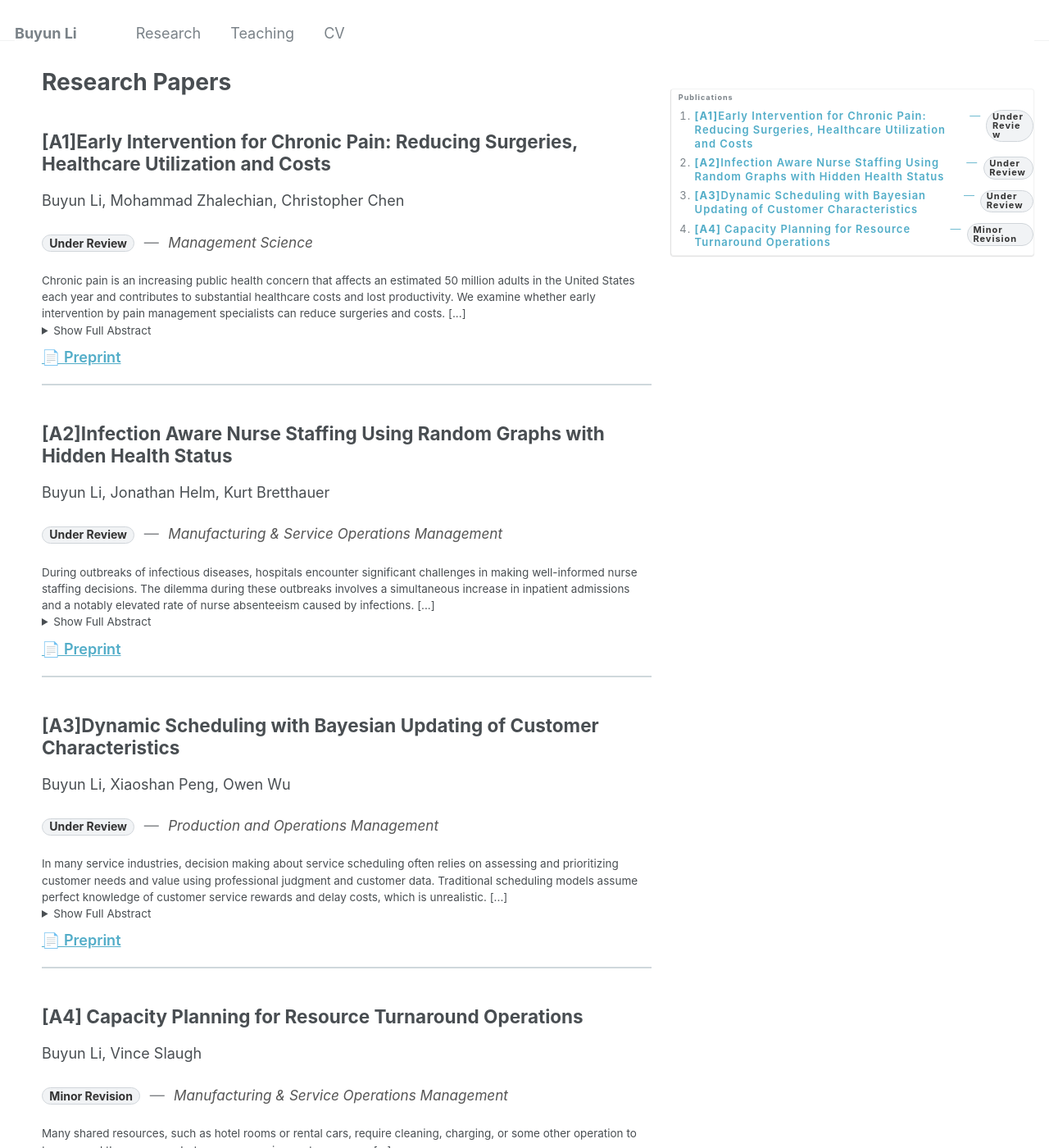
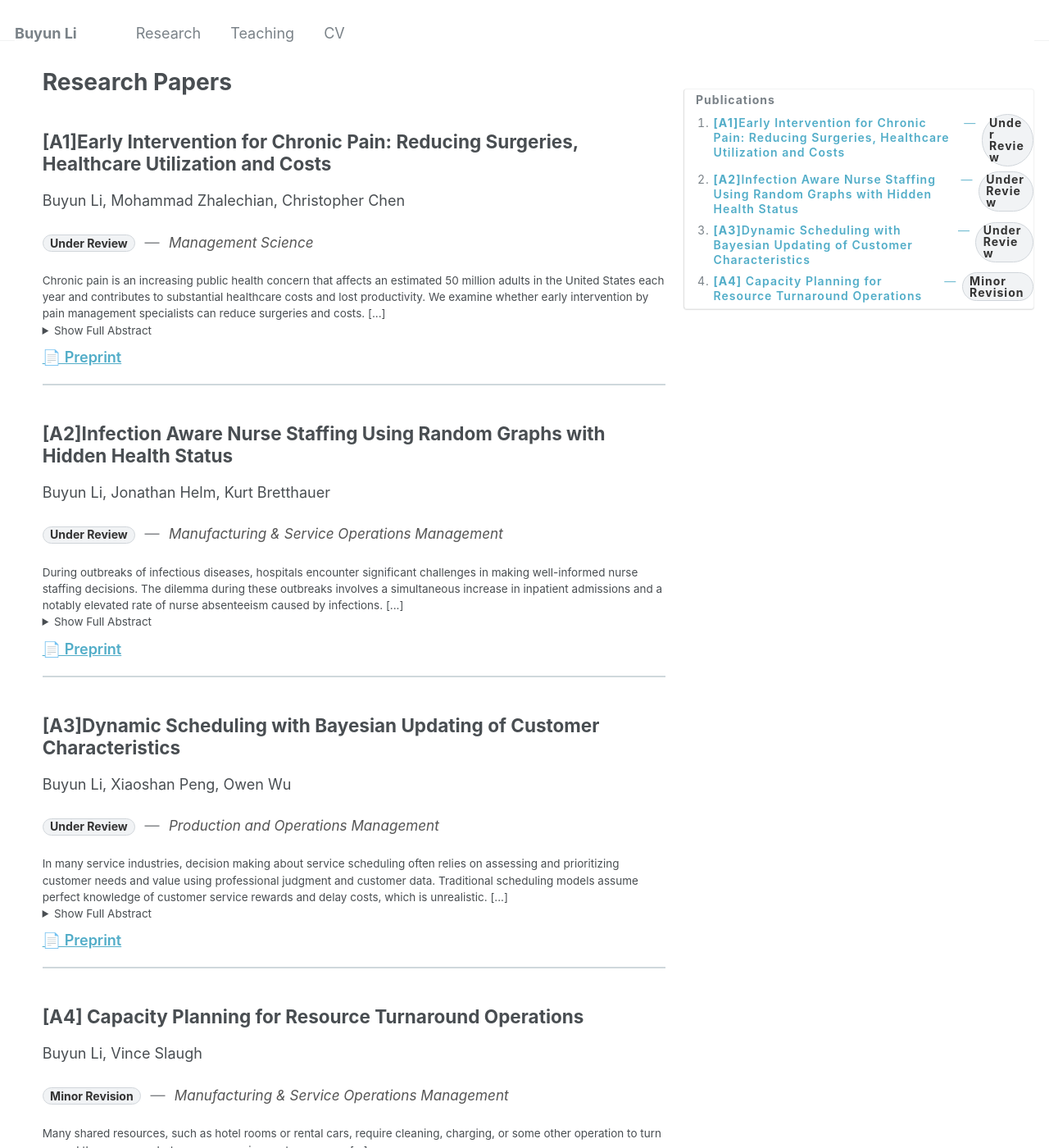
Before and after one commit to BuyunLi/BuyunLi.github.io, a Jekyll site: the page built from _pages/publications.md, in a window 1280 px wide and 1400 px high. Shown: the whole window at 82% size. Built offline with Jekyll 4.4.1, drawn with Linux system fonts in a browser that asks for light colours.

Commit message:
Update _custom.scss

```diff
--- a/_sass/_custom.scss
+++ b/_sass/_custom.scss
@@ -1,95 +1,75 @@
-/* ============================
-   Publications: 2-column layout
-   content (~70%) | TOC (~25%)
-   ============================ */
-
-/* Force a clean 2-col grid on pages using this layout */
+/* ====== Publications: 2-column layout (content | wider TOC) ====== */
 #main.with-toc {
   display: grid !important;
-  grid-template-columns: minmax(0, 7fr) minmax(300px, 4fr); /* ≈ 70% / 25% */
+  grid-template-columns: minmax(0, 6.5fr) minmax(360px, 3.5fr); /* ~65% | ~35% (TOC wider) */
   gap: 1.25rem;
   align-items: start;
   box-sizing: border-box;
 }
 
-/* Hide the left sidebar on this page to truly have 2 columns */
+/* Hide left sidebar on this page to keep it truly 2 columns */
 #main.with-toc > .sidebar { display: none !important; }
 
-/* Neutralize theme floats/widths inside this page */
+/* Neutralize theme floats/widths inside this layout */
 #main.with-toc > .archive,
 #main.with-toc > .toc--right {
   float: none !important;
   width: auto !important;
   max-width: none !important;
   margin: 0 !important;
-  min-width: 0; /* allow shrink in grid */
+  min-width: 0;
 }
 
-/* Place the two columns */
+/* Right column behavior */
 #main.with-toc > .archive { grid-column: 1; }
 #main.with-toc > .toc--right {
   grid-column: 2;
+  justify-self: end;                /* hug the right edge */
   position: sticky;
   top: 6rem;
   max-height: calc(100vh - 6rem);
   overflow: auto;
-  padding-left: 0.5rem;
+  padding-left: 0.75rem;
   border-left: 1px solid #e0e0e0;
-  justify-self: end;         /* hug right edge */
 }
 
-/* Mobile: stack */
-@media (max-width: 980px) {
-  #main.with-toc {
-    grid-template-columns: 1fr;
-    gap: 1rem;
-  }
-  #main.with-toc > .toc--right {
-    border-left: 0;
-    border-top: 1px solid #e0e0e0;
-    padding-top: 1rem;
-    max-height: none;
-    justify-self: stretch;
-  }
-}
+/* ====== TOC typography: smaller, tidy, no ALL-CAPS ====== */
+.toc--right, .toc__title, .toc__list, .toc__list a,
+.toc__title-text, .toc__status, .toc__dash { text-transform: none !important; }
 
-/* ============================
-   TOC: number aligns with title,
-   smaller text, no ALL CAPS
-   ============================ */
-.toc--right, .toc__title, .toc__list, .toc__list a,
-.toc__title-text, .toc__status, .toc__dash {
-  text-transform: none !important;
-}
+/* Set a smaller base for the whole TOC (titles, numbers, links inherit) */
+.toc--right { font-size: 0.78rem; line-height: 1.3; }   /* tweak: 0.76–0.80rem if you like */
 
-.toc__title { font-size: 0.95rem; margin: 0.25rem 0 0.5rem; }
+.toc__title   { font-size: 1.0em; margin: 0.25rem 0 0.5rem; }  /* ≈ 0.78rem */
+.toc__section { font-size: 0.95em; margin: 0.6rem 0 0.25rem; opacity: 0.85; }
 
-/* Keep numeric marker outside, aligned with first line (title) */
+/* Keep numeric marker outside and aligned with the TITLE (not the pill) */
 .toc__list {
   margin: 0;
-  padding-left: 1.1rem;      /* space for 1., 2., … */
+  padding-left: 1.2rem;                 /* space for 1., 2., … */
   list-style: decimal outside;
 }
+.toc__list li { margin: 0 0 0.35rem; }
 
-/* Align title + pill on one baseline so marker aligns to title */
+/* Align title + pill on the same baseline; allow nice wrapping */
 .toc__list a {
   display: inline-flex;
   align-items: baseline;
   gap: 0.35rem;
-  font-size: 0.85rem;
-  line-height: 1.3;
+  font-size: 1em !important;            /* inherit from .toc--right */
+  line-height: 1.28;
   text-decoration: none;
-  overflow-wrap: anywhere;   /* wrap long titles nicely */
+  overflow-wrap: anywhere;               /* break long titles cleanly */
 }
 .toc__list a:hover { text-decoration: underline; }
 
 .toc__title-text { font-weight: 600; }
 .toc__dash       { opacity: 0.8; }
 
-/* Mini status pill in TOC, matching main pill styling */
+/* Mini status pill in TOC (matches main pill, just smaller) */
 .pub__status--mini {
   display: inline-block;
-  font-size: 0.72rem;
+  font-size: 0.85em;                    /* scales with TOC base (≈ 0.66rem) */
   font-weight: 700;
   padding: 0.12em 0.5em;
   border-radius: 999px;
@@ -100,9 +80,7 @@
   vertical-align: baseline;
 }
 
-/* ============================
-   (Your existing main list styles)
-   ============================ */
+/* ====== Main publication list (unchanged) ====== */
 .archive .archive__item {
   border-bottom: 2px solid #cfd8dc;
   padding-bottom: 1rem;
@@ -128,38 +106,21 @@
   border: 1px solid #d0d5da;
 }
 
-.pub__footer {
-  margin-top: 0.5rem;
-  display: flex;
-  gap: 0.75rem;
-  align-items: center;
-  flex-wrap: wrap;
-}
-.pub__link {
-  font-weight: 600;
-  text-decoration: none;
-  border-bottom: 1px solid transparent;
-}
+.pub__footer { margin-top: 0.5rem; display: flex; gap: 0.75rem; align-items: center; flex-wrap: wrap; }
+.pub__link { font-weight: 600; text-decoration: none; border-bottom: 1px solid transparent; }
 .pub__link:hover { text-decoration: underline; }
 
-.toc--right {
-  font-size: 0.72rem;   /* ← tweak this: try 0.80rem or 0.75rem if you want smaller */
-  line-height: 1.3;
+/* ====== Mobile: stack ====== */
+@media (max-width: 980px) {
+  #main.with-toc {
+    grid-template-columns: 1fr;
+    gap: 1rem;
+  }
+  #main.with-toc > .toc--right {
+    border-left: 0;
+    border-top: 1px solid #e0e0e0;
+    padding-top: 1rem;
+    max-height: none;
+    justify-self: stretch;
+  }
 }
-
-/* Keep headings a touch larger than the base, but still small */
-.toc--right .toc__title   { font-size: 0.7em; }  /* = 0.82rem */
-.toc--right .toc__section { font-size: 0.65em; } /* ~0.78rem */
-
-/* Ensure list markers (1., 2., …) and links use the base */
-.toc--right .toc__list,
-.toc--right .toc__list li,
-.toc--right .toc__list a,
-.toc--right .toc__status { font-size: 1em; }
-
-/* Mini status pill should scale with TOC base */
-.toc--right .pub__status--mini { font-size: 0.85em; line-height: 1; }
-
-/* (Keep your existing no-uppercase rule) */
-.toc--right, .toc__title, .toc__section, .toc__list, .toc__list a,
-.toc__title-text, .toc__status, .toc__dash { text-transform: none !important; }
```
